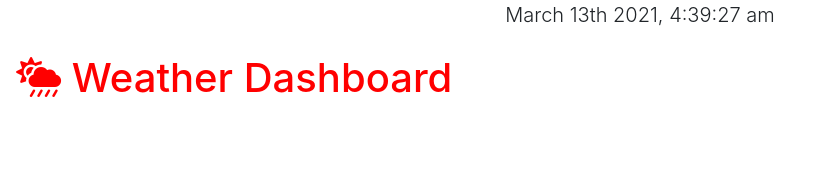
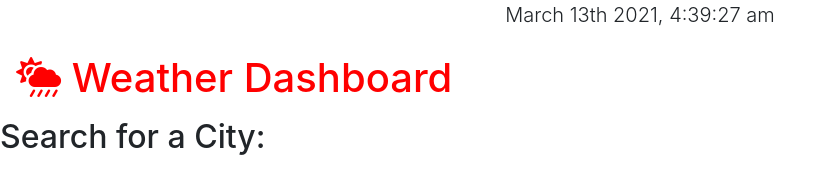
Before and after one commit to GulshatT/HW-Weather-dashboard, a plain HTML site: page index.html in a window 1280 px wide. Shown: the whole page, without its empty margins (0-835 px from the left). Drawn offline with nearby package versions, Linux system fonts and the light colour scheme.

Commit message:
adding div to html

```diff
--- a/index.html
+++ b/index.html
@@ -19,6 +19,11 @@
     <nav class="navbar">
         <h1><i class="fas fa-cloud-sun-rain"></i> <span class="bold">Weather</span> Dashboard</h1>
     </nav>
+    <div class="row">
+        <div id="search-box" class="col-lg-3 col-md-12 col-sm-12">
+            <h2>Search for a City:</h2>
+        </div>
+    </div>
 
     <script src="https://cdnjs.cloudflare.com/ajax/libs/jquery/3.2.1/jquery.min.js"></script>
     <script src="https://cdnjs.cloudflare.com/ajax/libs/moment.js/2.24.0/moment.min.js"></script>
```
